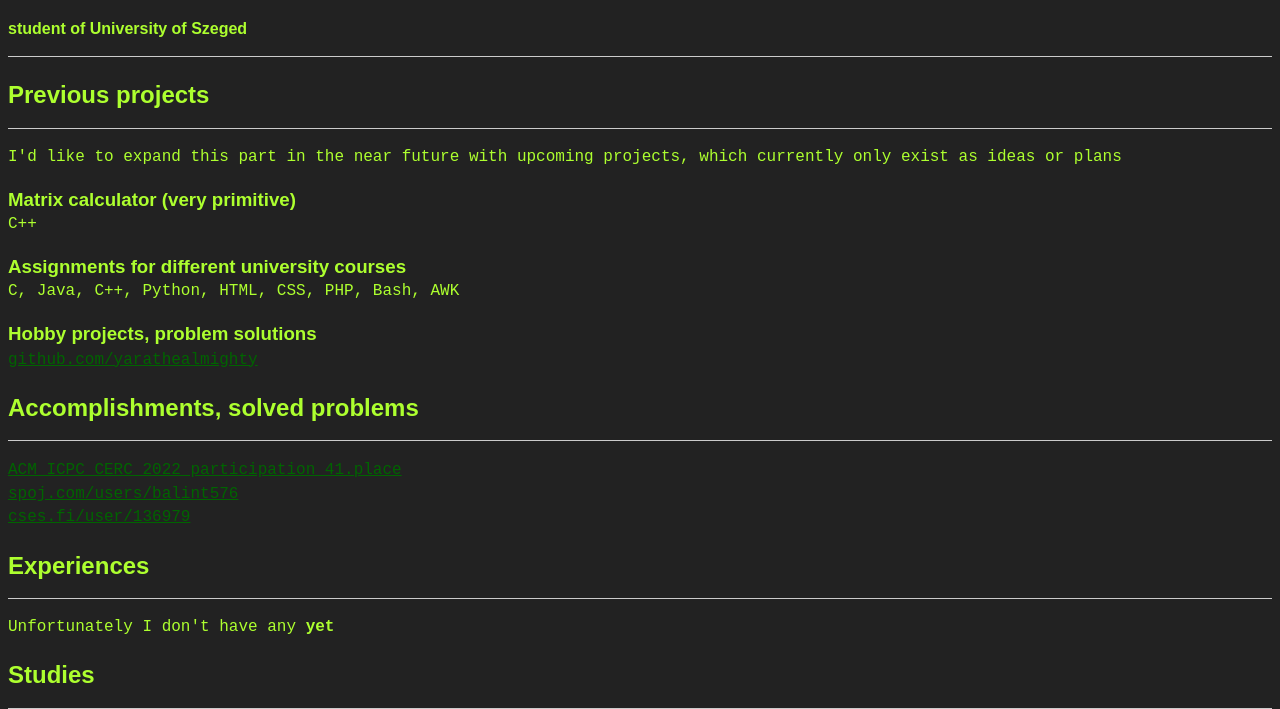
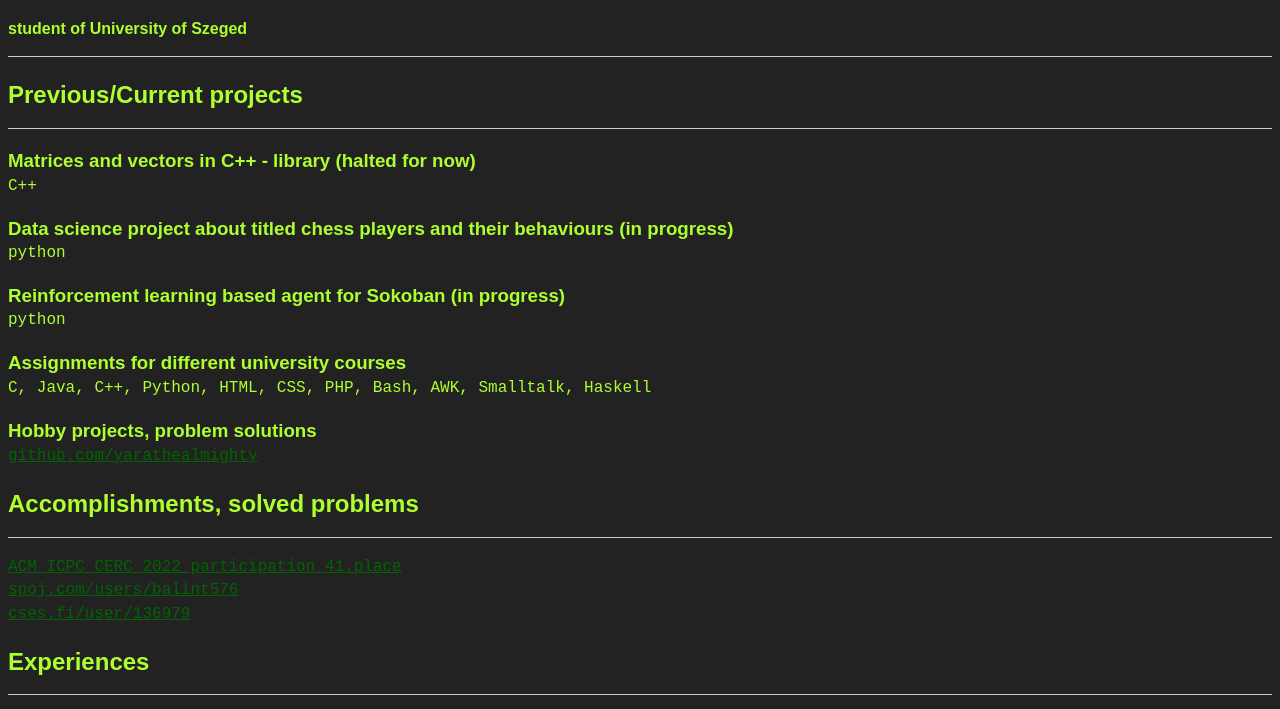
Before and after one commit to yarathealmighty/CV, a website built with Parcel: page mySite/index.html in a window 1280 px wide. Shown: the part 57-766 px from the top of the page. Built offline with nearby package versions, Linux system fonts and the light colour scheme.

Commit message:
removed .idea and updated projects

```diff
--- a/mySite/index.html
+++ b/mySite/index.html
@@ -27,17 +27,24 @@
   <hr>
 </section>
 <section>
-  <h2>Previous projects</h2>
+  <h2>Previous/Current projects</h2>
   <hr>
   <div>
-    <p>I'd like to expand this part in the near future with upcoming projects, which currently only exist as ideas or plans</p>
     <div>
-      <h3>Matrix calculator (very primitive)</h3>
+      <h3>Matrices and vectors in C++ - library (halted for now)</h3>
       <p>C++</p>
     </div>
     <div>
+      <h3>Data science project about titled chess players and their behaviours (in progress)</h3>
+      <p>python</p>
+    </div>
+    <div>
+      <h3>Reinforcement learning based agent for Sokoban (in progress)</h3>
+      <p>python</p>
+    </div>
+    <div>
       <h3>Assignments for different university courses</h3>
-      <p>C, Java, C++, Python, HTML, CSS, PHP, Bash, AWK</p>
+      <p>C, Java, C++, Python, HTML, CSS, PHP, Bash, AWK, Smalltalk, Haskell</p>
     </div>
     <div>
       <h3>Hobby projects, problem solutions</h3>
@@ -83,7 +90,7 @@
   <h2>Other skills</h2>
   <hr>
   <div>
-    <p>English (B2) language exam <i> | </i>Experience in teamwork (9+ years in team sport) <i> | </i>Flexibility </p>
+    <p>English (B2) language exam <i> | </i>Experience in teamwork (10+ years in team sports) <i> | </i>Flexibility </p>
   </div>
   <div>
     <p>I always liked strategic games, especially finding out the logic behind them, this was the main reason I chose programming as my desired profession. One of my best attributes is that I usually chew on problems until I get a grip on them, only then do I move onto new ones. This vicious cycle forces me to learn new solutions and new algorithms, which I tend to grasp quickly.</p>
```
